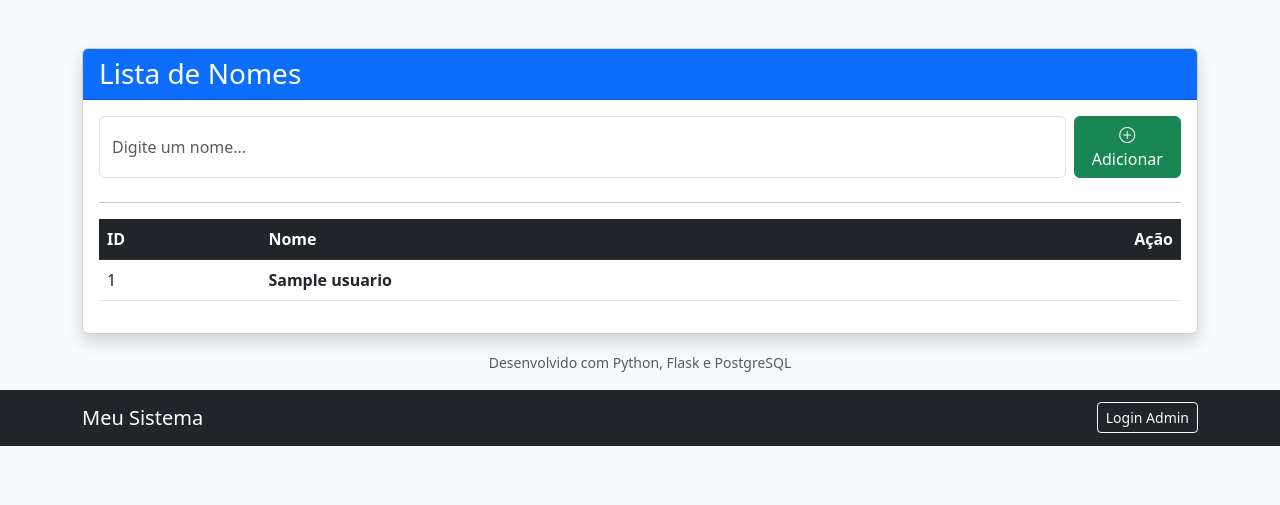
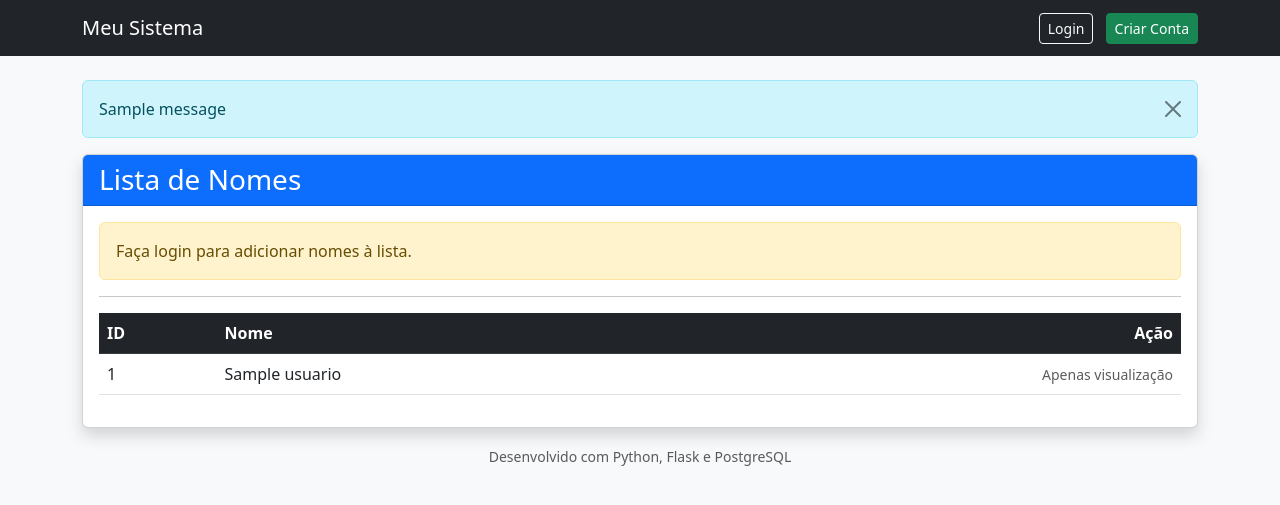
Before and after one commit to RafaelPeixotoBH/site-python-flask, a Flask app: page / in a window 1280 px wide. Shown: the top 505 px of the page. Run offline with Flask 3, Linux system fonts and the light colour scheme; tables that the repository leaves empty hold one stand-in row (values such as "Sample post"); one stand-in notice (Sample message) is shown.

Commit message:
Segurança do botão excluir pronta

```diff
--- a/app.py
+++ b/app.py
@@ -10,7 +10,7 @@ app = Flask(__name__)
 app.config['SECRET_KEY'] = 'chave-secreta-mude-em-producao'
 basedir = os.path.abspath(os.path.dirname(__file__))
 
-# Configuração do Banco
+# Configuração do Banco (PostgreSQL no Render ou SQLite local)
 database_url = os.environ.get('DATABASE_URL')
 if database_url and database_url.startswith("postgres://"):
     database_url = database_url.replace("postgres://", "postgresql://", 1)
@@ -37,7 +37,7 @@ class User(UserMixin, db.Model):
     id = db.Column(db.Integer, primary_key=True)
     username = db.Column(db.String(30), unique=True, nullable=False)
     password_hash = db.Column(db.String(256))
-    is_admin = db.Column(db.Boolean, default=False) # NOVA COLUNA: Define se é chefe
+    is_admin = db.Column(db.Boolean, default=False) # Define se é admin ou comum
 
     def set_password(self, password):
         self.password_hash = generate_password_hash(password)
@@ -45,14 +45,13 @@ class User(UserMixin, db.Model):
     def check_password(self, password):
         return check_password_hash(self.password_hash, password)
 
-# --- ROTAS ---
+# --- ROTAS PRINCIPAIS ---
 
 @app.route('/', methods=['GET', 'POST'])
 def home():
     if request.method == 'POST':
-        # Apenas usuários logados podem adicionar nomes na lista
         if not current_user.is_authenticated:
-            flash('Faça login para adicionar.')
+            flash('Faça login para adicionar nomes.')
             return redirect(url_for('login'))
 
         nome_form = request.form.get('nome')
@@ -62,13 +61,10 @@ def home():
             db.session.commit()
         return redirect(url_for('home'))
 
-    try:
-        usuarios = Usuario.query.all()
-    except:
-        usuarios = []
+    usuarios = Usuario.query.all()
     return render_template('index.html', usuarios=usuarios)
 
-# --- ROTA DE LOGIN ---
+# --- LOGIN / LOGOUT ---
 @app.route('/login', methods=['GET', 'POST'])
 def login():
     if request.method == 'POST':
@@ -80,28 +76,28 @@ def login():
             login_user(user)
             return redirect(url_for('home'))
         else:
-            flash('Login inválido.')
+            flash('Login ou senha inválidos.')
     return render_template('login.html')
 
-# --- NOVA ROTA: CADASTRAR NOVO USUÁRIO ---
+@app.route('/logout')
+@login_required
+def logout():
+    logout_user()
+    return redirect(url_for('home'))
+
+# --- NOVO: CADASTRO DE USUÁRIO COMUM ---
 @app.route('/registrar', methods=['GET', 'POST'])
 def registrar():
     if request.method == 'POST':
         username = request.form.get('username')
         password = request.form.get('password')
 
-        # 1. Verifica se já existem 100 usuários
-        total_users = User.query.count()
-        if total_users >= 101: # 1 Admin + 100 usuários
-            flash('Limite de usuários atingido! Entre em contato com o suporte.')
-            return redirect(url_for('login'))
-
-        # 2. Verifica se o nome já existe
+        # Verifica se o nome já existe
         if User.query.filter_by(username=username).first():
             flash('Este usuário já existe.')
             return redirect(url_for('registrar'))
 
-        # 3. Cria usuário COMUM (is_admin=False)
+        # Cria usuário SEMPRE como comum (is_admin=False)
         novo_user = User(username=username, is_admin=False)
         novo_user.set_password(password)
         db.session.add(novo_user)
@@ -112,7 +108,7 @@ def registrar():
 
     return render_template('registrar.html')
 
-# --- NOVA ROTA: MUDAR SENHA ---
+# --- NOVO: MUDAR SENHA ---
 @app.route('/mudar-senha', methods=['GET', 'POST'])
 @login_required
 def mudar_senha():
@@ -120,12 +116,10 @@ def mudar_senha():
         senha_atual = request.form.get('senha_atual')
         nova_senha = request.form.get('nova_senha')
 
-        # Verifica se a senha atual está certa
         if not current_user.check_password(senha_atual):
             flash('A senha atual está incorreta.')
             return redirect(url_for('mudar_senha'))
 
-        # Troca pela nova
         current_user.set_password(nova_senha)
         db.session.commit()
         flash('Senha alterada com sucesso!')
@@ -133,19 +127,12 @@ def mudar_senha():
 
     return render_template('mudar_senha.html')
 
-@app.route('/logout')
-@login_required
-def logout():
-    logout_user()
-    return redirect(url_for('home'))
-
-# --- EXCLUIR (SÓ PARA ADMIN) ---
+# --- EXCLUIR (APENAS ADMIN) ---
 @app.route('/delete/<int:id>')
 @login_required
 def delete(id):
-    # Trava de segurança no Back-end: Se não for admin, chuta fora
     if not current_user.is_admin:
-        flash("Apenas administradores podem excluir.")
+        flash("Apenas administradores podem excluir dados.")
         return redirect(url_for('home'))
 
     usuario_para_deletar = Usuario.query.get_or_404(id)
@@ -153,30 +140,22 @@ def delete(id):
     db.session.commit()
     return redirect(url_for('home'))
 
-# --- CONFIGURAÇÃO DO BANCO ---
+# --- FERRAMENTAS DE SUPORTE ---
 @app.route('/setup-banco')
 def setup_banco():
-    try:
-        db.drop_all()
-        db.create_all()
-        return "Banco RESETADO! Tabelas recriadas com suporte a Admin."
-    except Exception as e:
-        return f"Erro: {str(e)}"
+    db.drop_all()
+    db.create_all()
+    return "Banco de dados limpo e recriado!"
 
 @app.route('/criar-admin')
 def criar_admin():
-    try:
-        if User.query.filter_by(username='admin').first():
-            return "Admin já existe!"
-
-        # Cria o ADMIN SUPREMO (is_admin=True)
-        novo_admin = User(username='admin', is_admin=True)
-        novo_admin.set_password('123')
-        db.session.add(novo_admin)
+    if not User.query.filter_by(username='admin').first():
+        admin = User(username='admin', is_admin=True)
+        admin.set_password('123')
+        db.session.add(admin)
         db.session.commit()
-        return "Admin criado com sucesso! Login: admin / Senha: 123"
-    except Exception as e:
-        return f"Erro: {str(e)}"
+        return "Usuário Admin criado! Login: admin | Senha: 123"
+    return "Admin já existe."
 
 if __name__ == '__main__':
     with app.app_context():
--- a/templates/index.html
+++ b/templates/index.html
@@ -9,19 +9,52 @@
 </head>
 <body class="bg-light">
 
-    <div class="container mt-5">
+    <nav class="navbar navbar-expand-lg navbar-dark bg-dark mb-4">
+        <div class="container">
+            <a class="navbar-brand" href="#">Meu Sistema</a>
+            <div class="ms-auto">
+                {% if current_user.is_authenticated %}
+                    <span class="text-white me-3">Olá, {{ current_user.username }}
+                        {% if current_user.is_admin %}(Admin){% endif %}
+                    </span>
+                    <a href="{{ url_for('mudar_senha') }}" class="btn btn-outline-info btn-sm me-2">Mudar Senha</a>
+                    <a href="{{ url_for('logout') }}" class="btn btn-outline-light btn-sm">Sair</a>
+                {% else %}
+                    <a href="{{ url_for('login') }}" class="btn btn-outline-light btn-sm me-2">Login</a>
+                    <a href="{{ url_for('registrar') }}" class="btn btn-success btn-sm">Criar Conta</a>
+                {% endif %}
+            </div>
+        </div>
+    </nav>
+
+    <div class="container">
+        {% with messages = get_flashed_messages() %}
+          {% if messages %}
+            {% for message in messages %}
+              <div class="alert alert-info alert-dismissible fade show" role="alert">
+                {{ message }}
+                <button type="button" class="btn-close" data-bs-dismiss="alert" aria-label="Close"></button>
+              </div>
+            {% endfor %}
+          {% endif %}
+        {% endwith %}
+
         <div class="card shadow">
             <div class="card-header bg-primary text-white">
                 <h1 class="h3 mb-0">Lista de Nomes</h1>
             </div>
             <div class="card-body">
 
+                {% if current_user.is_authenticated %}
                 <form action="/" method="POST" class="d-flex gap-2 mb-4">
                     <input type="text" name="nome" class="form-control" placeholder="Digite um nome..." required>
                     <button type="submit" class="btn btn-success">
                         <i class="bi bi-plus-circle"></i> Adicionar
                     </button>
                 </form>
+                {% else %}
+                <div class="alert alert-warning">Faça login para adicionar nomes à lista.</div>
+                {% endif %}
 
                 <hr>
 
@@ -37,40 +70,27 @@
                         {% for usuario in usuarios %}
                        <tr>
         <td>{{ usuario.id }}</td>
-                            <td><strong>{{ usuario.nome }}</strong></td>
+        <td>{{ usuario.nome }}</td>
+
         <td class="text-end">
-                                {% if current_user.is_authenticated %}
-                                    <a href="{{ url_for('delete', id=usuario.id) }}" class="btn btn-outline-danger btn-sm">
+            {% if current_user.is_authenticated and current_user.is_admin %}
+                <a href="/delete/{{ usuario.id }}" class="btn btn-danger btn-sm">
                     <i class="bi bi-trash"></i> Excluir
                 </a>
+            {% else %}
+                <span class="text-muted small">Apenas visualização</span>
             {% endif %}
         </td>
-                        </tr>
-                        {% else %}
-                        <tr>
-                            <td colspan="3" class="text-center text-muted">Nenhum nome cadastrado ainda.</td>
+
     </tr>
     {% endfor %}
 </tbody>
                 </table>
-
             </div>
         </div>
         <p class="text-center text-muted mt-3"><small>Desenvolvido com Python, Flask e PostgreSQL</small></p>
     </div>
 
+    <script src="https://cdn.jsdelivr.net/npm/bootstrap@5.3.0/dist/js/bootstrap.bundle.min.js"></script>
 </body>
-<nav class="navbar navbar-expand-lg navbar-dark bg-dark mb-4">
-    <div class="container">
-        <a class="navbar-brand" href="#">Meu Sistema</a>
-        <div class="ms-auto">
-            {% if current_user.is_authenticated %}
-                <span class="text-white me-3">Olá, {{ current_user.username }}</span>
-                <a href="{{ url_for('logout') }}" class="btn btn-outline-light btn-sm">Sair</a>
-            {% else %}
-                <a href="{{ url_for('login') }}" class="btn btn-outline-light btn-sm">Login Admin</a>
-            {% endif %}
-        </div>
-    </div>
-</nav>
 </html>
--- /dev/null
+++ b/templates/templates/registrar.html
@@ -0,0 +1,6 @@
+<form method="POST">
+    <h2>Criar Nova Conta</h2>
+    <input type="text" name="username" placeholder="Nome de usuário" required>
+    <input type="password" name="password" placeholder="Senha" required>
+    <button type="submit">Cadastrar</button>
+</form>
--- /dev/null
+++ b/templates/templates/templates/mudar_senha.html
@@ -0,0 +1,6 @@
+<form method="POST">
+    <h2>Alterar Senha</h2>
+    <input type="password" name="senha_atual" placeholder="Senha Atual" required>
+    <input type="password" name="nova_senha" placeholder="Nova Senha" required>
+    <button type="submit">Salvar Nova Senha</button>
+</form>
```
Also changed, not shown: templates/login.html (+6 -2 lines). Lines whose indentation alone changed are shown as unchanged.
